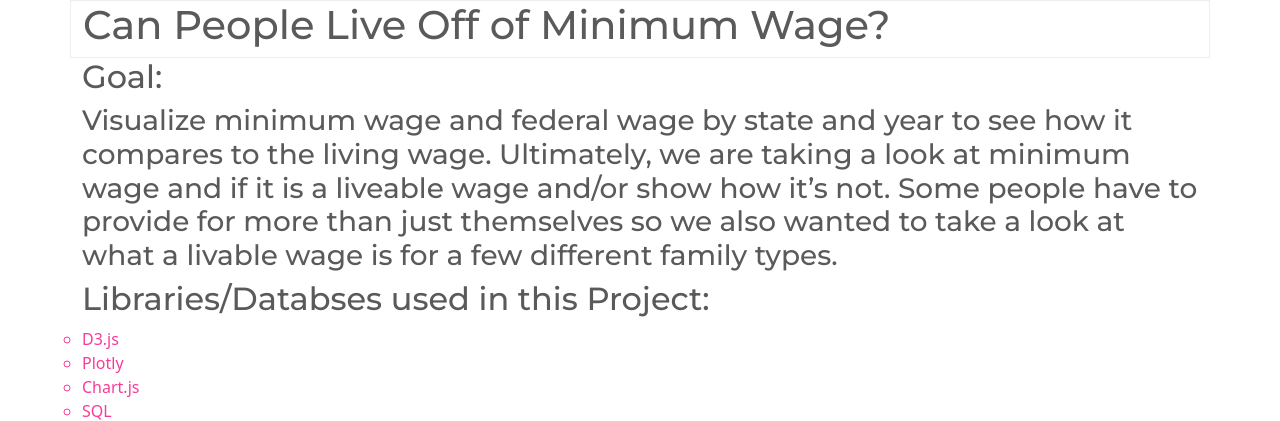
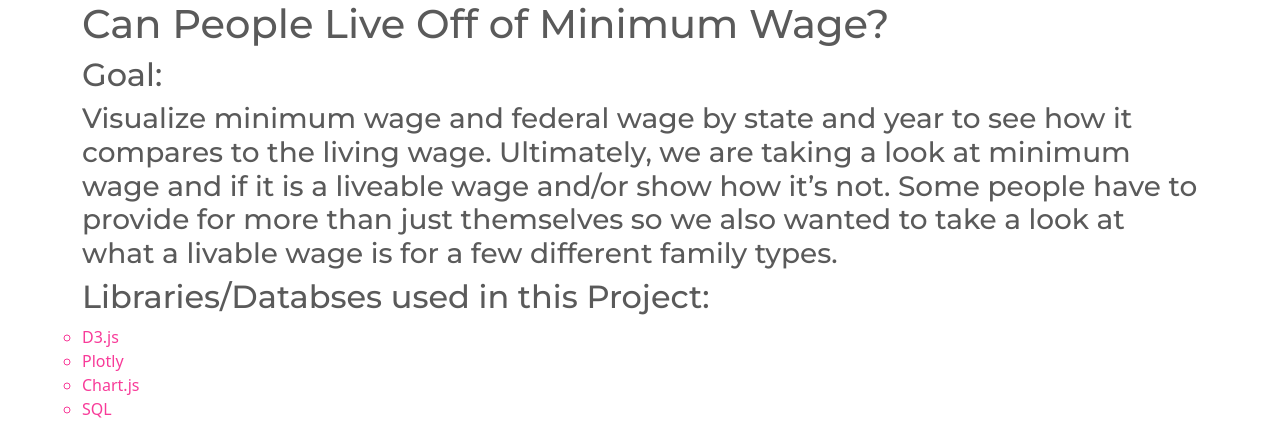
Before and after one commit to nicpie-bit/Minimum-Wage-Analysis, a Flask app: page /overview.html in a window 1280 px wide. Shown: the part 50-471 px from the top of the page. Run offline with Flask 2, Linux system fonts and the light colour scheme; some libraries are stand-ins or nearby versions.

Commit message:
took off border

```diff
--- a/templates/overview.html
+++ b/templates/overview.html
@@ -36,7 +36,7 @@
         </nav>
     </div>
     <div class="container">
-        <div class="row border">
+        <div class="row">
             <h1>Can People Live Off of Minimum Wage?</h1>
         </div>
         <div class="row">
```
